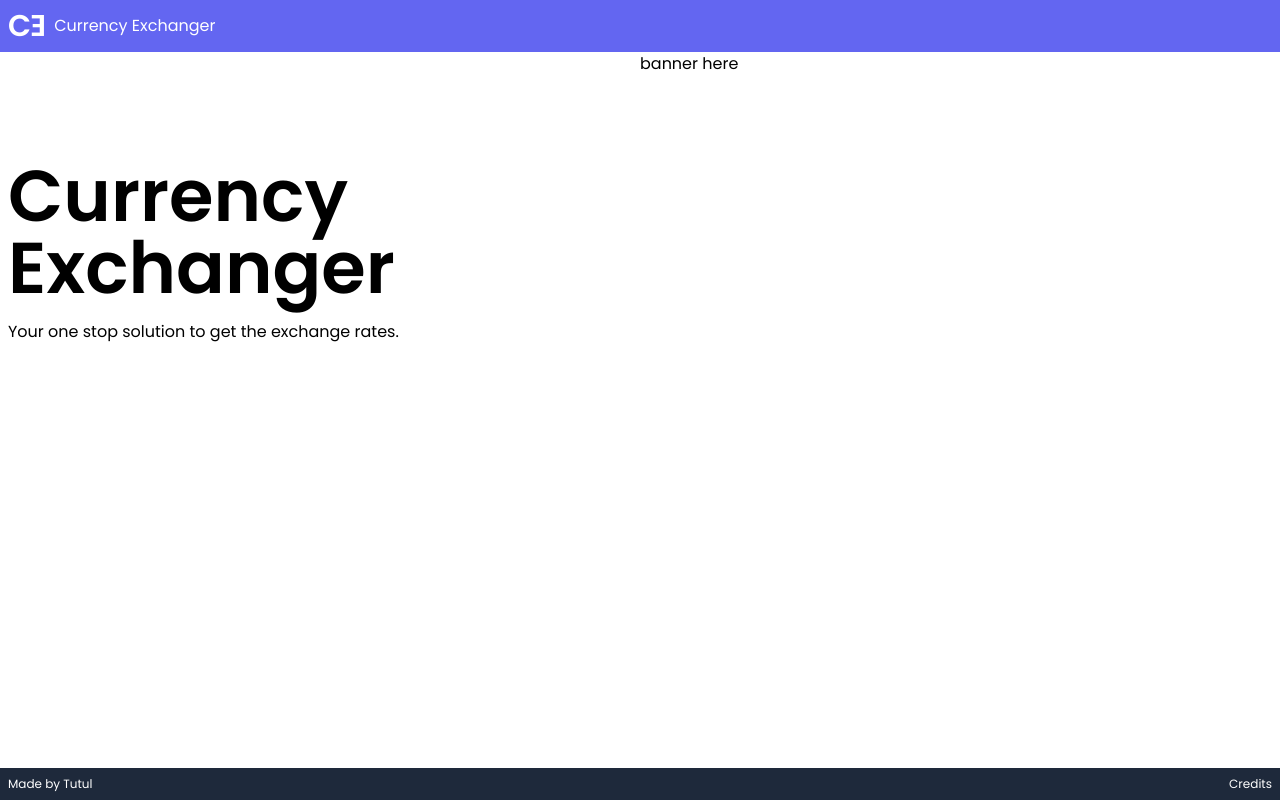
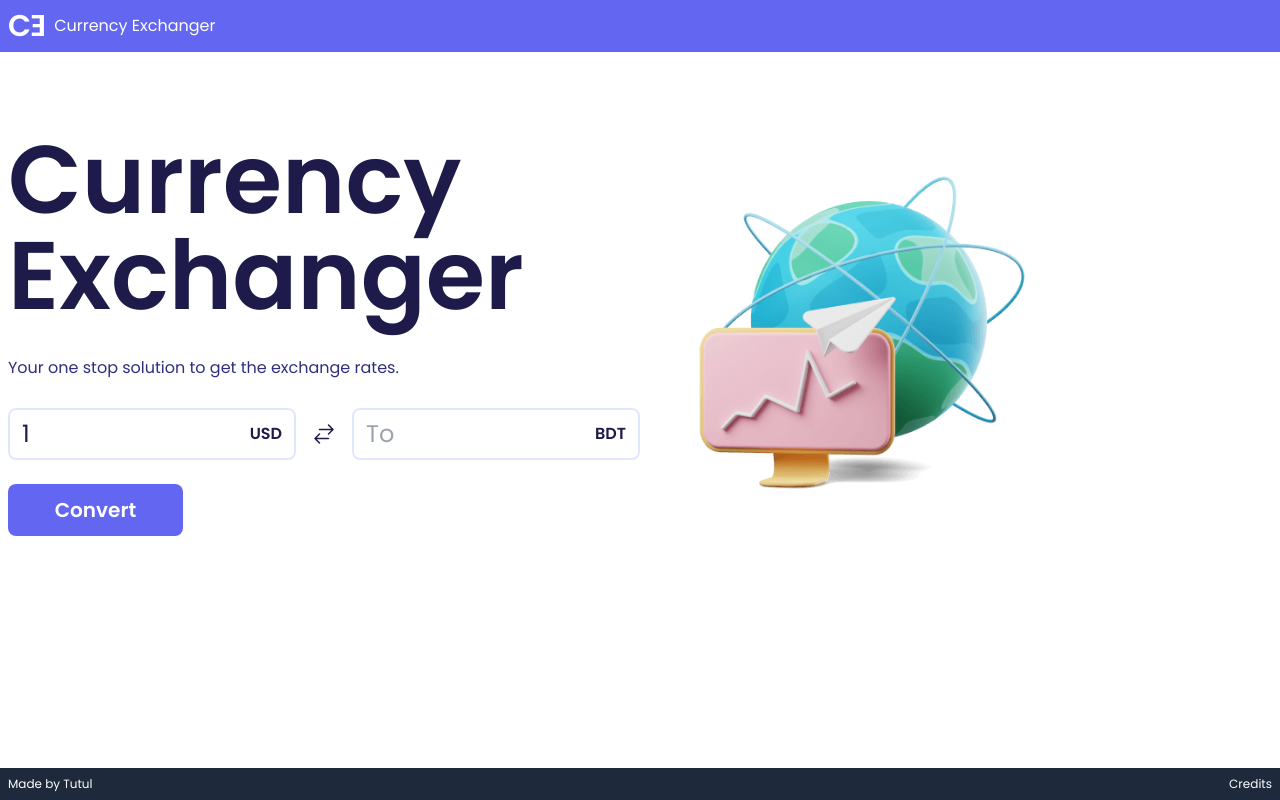
Before and after one commit to TutulDevs/currency-exchanger, a Next.js app: page / in a window 1280 px wide. Built offline with nearby package versions, Linux system fonts and the light colour scheme; no server answers.

Commit message:
added hero

```diff
--- a/components/Hero.tsx
+++ b/components/Hero.tsx
@@ -1,17 +1,20 @@
-import React from "react";
+import { HeroConvertForm } from "./HeroConvertForm/HeroConvertForm";
 
 export const Hero = () => {
   return (
-    <div className="hero flex flex-col sm:flex-row min-h-[400px]">
-      <div className="content flex-1 flex flex-col justify-center gap-2 md:gap-4">
-        <h1 className="text-3xl md:text-5xl lg:text-7xl font-bold">
-          Currency Exchanger
-        </h1>
-        <p>Your one stop solution to get the exchange rates.</p>
+    <div className="hero">
+      <div className="content ">
+        <h1 className="content-title">Currency Exchanger</h1>
+
+        <p className="text-indigo-900">
+          Your one stop solution to get the exchange rates.
+        </p>
+
+        <HeroConvertForm />
       </div>
 
       {/* hero banner image */}
-      <div className="banner flex-1">banner here</div>
+      <div className="banner " />
     </div>
   );
 };
--- /dev/null
+++ b/components/HeroConvertForm/HeroConvertForm.tsx
@@ -0,0 +1,71 @@
+import { useHeroConvertForm } from "./useHeroConvertForm";
+
+export const HeroConvertForm = () => {
+  const {
+    base,
+    target,
+    handleBaseChange,
+    handleConvert,
+    handleSwap,
+    baseCurrency,
+    targetCurrency,
+  } = useHeroConvertForm();
+
+  return (
+    <div className="heroConvertForm mt-3">
+      <div className="form">
+        <label htmlFor="base" className="base label transition ">
+          <input
+            type="number"
+            min={0}
+            maxLength={8}
+            placeholder="From"
+            value={base}
+            onChange={handleBaseChange}
+          />
+          <strong>{baseCurrency}</strong>
+        </label>
+
+        <button
+          type="button"
+          className="swap"
+          aria-label="swap conversion"
+          onClick={handleSwap}
+        >
+          <svg
+            xmlns="http://www.w3.org/2000/svg"
+            fill="none"
+            viewBox="0 0 24 24"
+            strokeWidth={1.5}
+            stroke="currentColor"
+            className="w-6 h-6"
+          >
+            <path
+              strokeLinecap="round"
+              strokeLinejoin="round"
+              d="M7.5 21L3 16.5m0 0L7.5 12M3 16.5h13.5m0-13.5L21 7.5m0 0L16.5 12M21 7.5H7.5"
+            />
+          </svg>
+        </button>
+
+        <label htmlFor="target" className="target label transition ">
+          <input
+            type="number"
+            placeholder="To"
+            value={target ? target.toFixed(2) : ""}
+            readOnly
+          />
+          <strong>{targetCurrency}</strong>
+        </label>
+      </div>
+
+      <button
+        type="button"
+        className="submit-button transition"
+        onClick={handleConvert}
+      >
+        Convert
+      </button>
+    </div>
+  );
+};
--- /dev/null
+++ b/components/HeroConvertForm/useHeroConvertForm.ts
@@ -0,0 +1,42 @@
+import { APP_DEFAULTS } from "@/src/coreconstants";
+import { useState } from "react";
+
+export const useHeroConvertForm = () => {
+  const [base, setBase] = useState(APP_DEFAULTS.CONVERT_MIN_VALUE);
+  const [target, setTarget] = useState<null | number>(null);
+
+  const [baseCurrency, setBaseCurrency] = useState(APP_DEFAULTS.CURRENCY_BASE);
+  const [targetCurrency, setTargetCurrency] = useState(
+    APP_DEFAULTS.CURRENCY_TARGET
+  );
+
+  const handleBaseChange = (e: React.ChangeEvent<HTMLInputElement>) => {
+    setBase(Number(e.target.value));
+    // setTarget(null);
+  };
+
+  const handleConvert = () => {
+    setTarget((base as number) * 10);
+  };
+
+  const handleSwap = () => {
+    if (target) {
+      setTarget(base as number);
+      setBase(target);
+      setBaseCurrency(targetCurrency);
+      setTargetCurrency(baseCurrency);
+    }
+  };
+
+  console.log("ce: ", { base, target });
+
+  return {
+    base,
+    target,
+    handleBaseChange,
+    handleConvert,
+    handleSwap,
+    baseCurrency,
+    targetCurrency,
+  };
+};
--- a/src/coreconstants.ts
+++ b/src/coreconstants.ts
@@ -2,8 +2,8 @@ export const DEFAULT_API_SUFFIX = `?app_id=${process.env.NEXT_PUBLIC_API_APP_ID}
 
 export enum APP_DEFAULTS {
   CURRENCY_BASE = "USD",
-  CURRENCY_TO_TARGET = "BDT",
-  CONVERT_VALUE = 1,
+  CURRENCY_TARGET = "BDT",
+  CONVERT_MIN_VALUE = 1,
   INTERVAL = 10000,
   HISTORY_IN_DAYS = 90,
 }
--- a/styles/globals.css
+++ b/styles/globals.css
@@ -6,6 +6,42 @@
 
 @layer base {
   body {
-    @apply font-poppins;
+    @apply font-poppins text-indigo-950;
+  }
+
+  .hero {
+    @apply flex flex-col gap-8 sm:gap-2 sm:flex-row min-h-[400px] py-4 md:py-20;
+  }
+
+  .hero .content {
+    @apply min-h-[200px] min-w-[50%] flex-1 flex flex-col justify-center md:gap-4;
+  }
+
+  .hero .content h1 {
+    @apply text-3xl md:text-5xl lg:text-7xl xl:text-8xl font-bold mb-4;
+  }
+
+  .hero .banner {
+    @apply min-h-[300px] min-w-[50%] flex-1 bg-[url('/banner.png')] bg-no-repeat bg-center sm:bg-left bg-[length:90%] md:bg-[length:110%] lg:bg-[length:80%] xl:bg-[length:70%];
+  }
+
+  .heroConvertForm .form {
+    @apply grid grid-cols-none lg:grid-cols-heroForm gap-2 justify-items-center items-center mb-6;
+  }
+
+  .heroConvertForm label {
+    @apply w-full border-2 border-indigo-100 hover:border-indigo-400 focus:border-indigo-500 rounded-lg py-2 px-3 flex items-center ease-in-out duration-300;
+  }
+
+  .heroConvertForm label input {
+    @apply border-0 focus:outline-0 md:text-2xl w-full;
+  }
+
+  .heroConvertForm .swap {
+    @apply hover:bg-slate-200 p-2 rounded-full ease-in-out duration-300;
+  }
+
+  .heroConvertForm .submit-button {
+    @apply text-xl font-semibold bg-indigo-500 hover:bg-indigo-600 text-white min-w-[175px] p-3 rounded-lg ease-in-out duration-300;
   }
 }
--- a/tailwind.config.js
+++ b/tailwind.config.js
@@ -11,6 +11,9 @@ module.exports = {
       gridTemplateRows: {
         pageWrapper: "auto 1fr auto",
       },
+      gridTemplateColumns: {
+        heroForm: "1fr auto 1fr",
+      },
     },
     fontFamily: {
       poppins: ["Poppins", "sans-serif"],
```
Also changed, not shown: public/banner.png (added).
